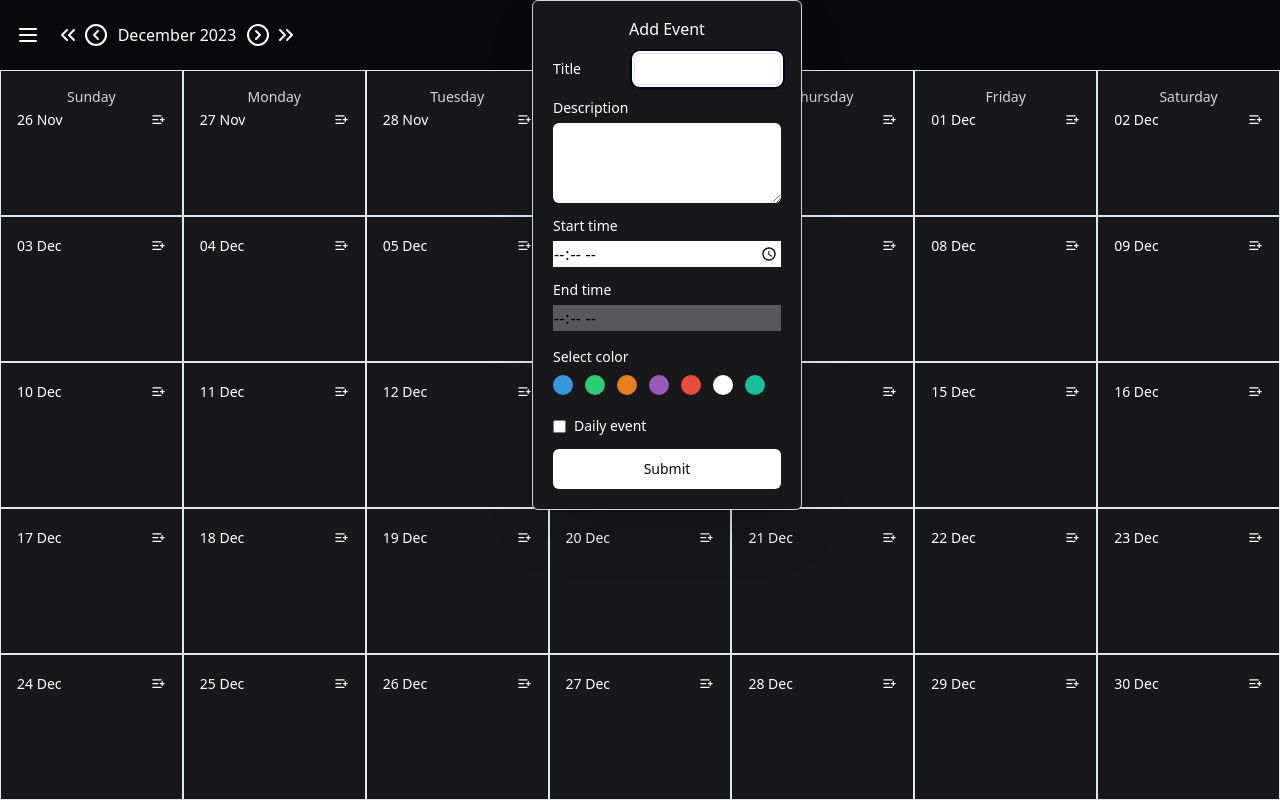
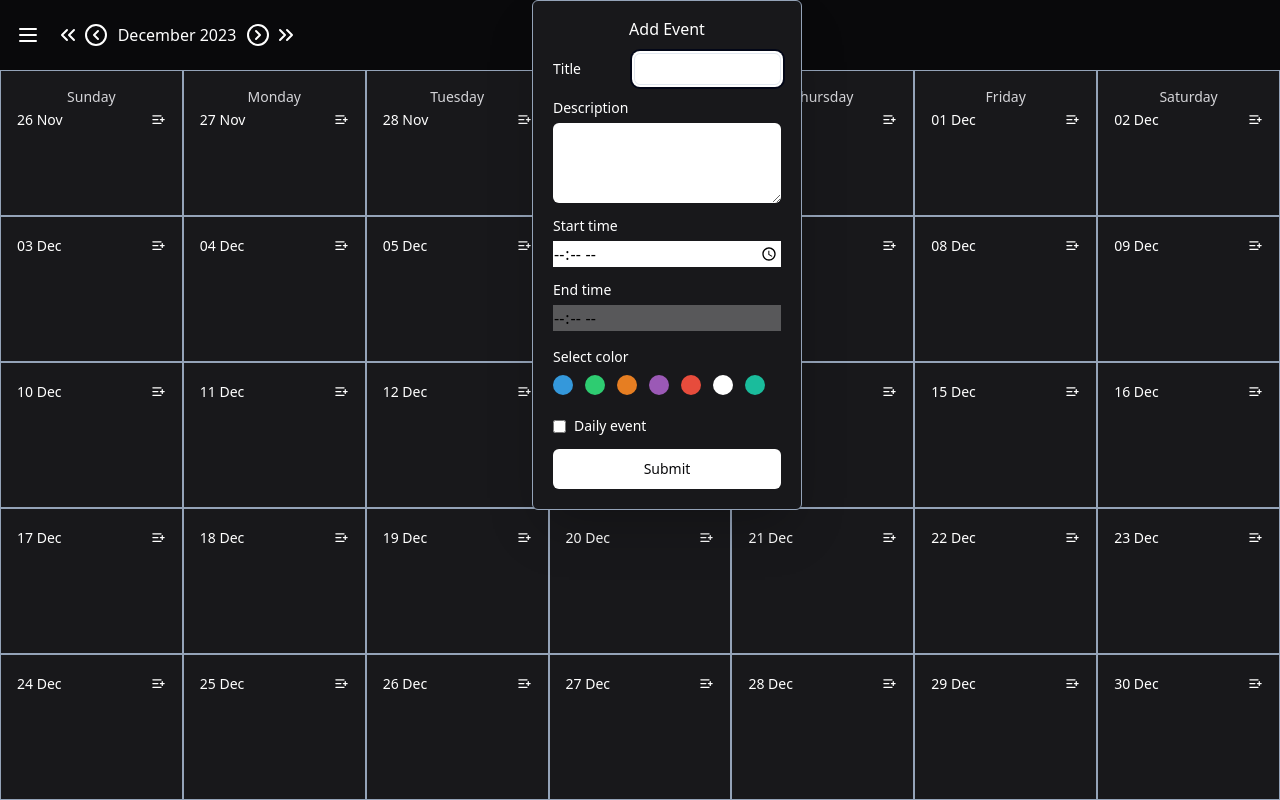
Before and after one commit to Hardiegogo/mock-calendar, a React (Vite) app: page / in a window 1280 px wide. Both pictures are taken after a click on the button 524 px from the left and 119 px from the top of the page. Built offline with nearby package versions, Linux system fonts and the light colour scheme.

Commit message:
border change

```diff
--- a/src/components/custom/CalendarSidebar.tsx
+++ /dev/null
@@ -1,9 +0,0 @@
-import React from 'react'
-
-function CalendarSidebar() {
-  return (
-    <div>CalendarSidebar</div>
-  )
-}
-
-export default CalendarSidebar
--- a/src/components/custom/Sidebar.tsx
+++ b/src/components/custom/Sidebar.tsx
@@ -9,7 +9,6 @@ import { changeMonth, changeYear } from "@/redux/features/calendarSlice";
 function Sidebar() {
   const isSideBar = useSelector((state: RootState) => state.calendar.isSidebar);
   const dispatch = useDispatch();
-
   const [date, setDate] = useState<Date | undefined>();
   console.log(date);
   useEffect(() => {
@@ -42,7 +41,7 @@ function Sidebar() {
             mode="single"
             selected={date}
             onSelect={setDate}
-            className=" border animate-none"
+            className=" border border-slate-400 animate-none"
           />
         </motion.div>
       )}
--- a/src/components/custom/calendar/AddEventCard.tsx
+++ b/src/components/custom/calendar/AddEventCard.tsx
@@ -123,7 +123,7 @@ function EventCard({
       animate={{ scale: 1, opacity: 1, x: 0 }}
       initial={{ scale: 0.5, opacity: 0, x: -100 }}
       transition={{ duration: 0.08, type: "tween" }}
-      className="z-10 w-[270px] min-h-[275px] bg-zinc-900 border border-slate-300 shadow-2xl p-5 rounded-md"
+      className="z-10 w-[270px] min-h-[275px] bg-zinc-900 border border-slate-400 shadow-2xl p-5 rounded-md"
     >
       <div className="grid gap-4">
         <div className="space-y-2">
--- a/src/components/custom/calendar/DayCell.tsx
+++ b/src/components/custom/calendar/DayCell.tsx
@@ -34,7 +34,7 @@ function DayCell({
   const [isAddEvent, setIsAddEvent] = useState(false);
   return (
     <Dialog>
-      <div className="min-h-[130px] h-full border-[0.5px] border-slate-200 p-4 bg-zinc-900 overflow-hidden flex flex-col">
+      <div className="min-h-[130px] h-full border-[0.5px] border-slate-400 p-4 bg-zinc-900 overflow-hidden flex flex-col">
         <div>
           {isStartingSeven ? (
             <p className="text-center text-sm text-zinc-300 cursor-pointer">
@@ -88,7 +88,7 @@ function DayCell({
         </main>
       </div>
 
-      <DialogContent className="bg-zinc-900 text-slate-50">
+      <DialogContent className="bg-zinc-900 border border-slate-400 text-slate-50">
         <DayView dayDetails={dayDetails} events={eventsToBeDisplayed} />
       </DialogContent>
     </Dialog>
--- a/src/components/custom/calendar/EventInfoPopover.tsx
+++ b/src/components/custom/calendar/EventInfoPopover.tsx
@@ -34,7 +34,7 @@ function EventInfoPopover({
       animate={{ scale: 1, opacity: 1, x: 0 }}
       initial={{ scale: 0.5, opacity: 0, x: 100 }}
       transition={{ duration: 0.08, type: "tween" }}
-      className="bg-zinc-900 p-4 w-90 border border-white rounded-md max-w-md"
+      className="bg-zinc-900 p-4 w-90 border border-slate-400 rounded-md max-w-md"
     >
       {onlyInfo ? (
         ""
```
